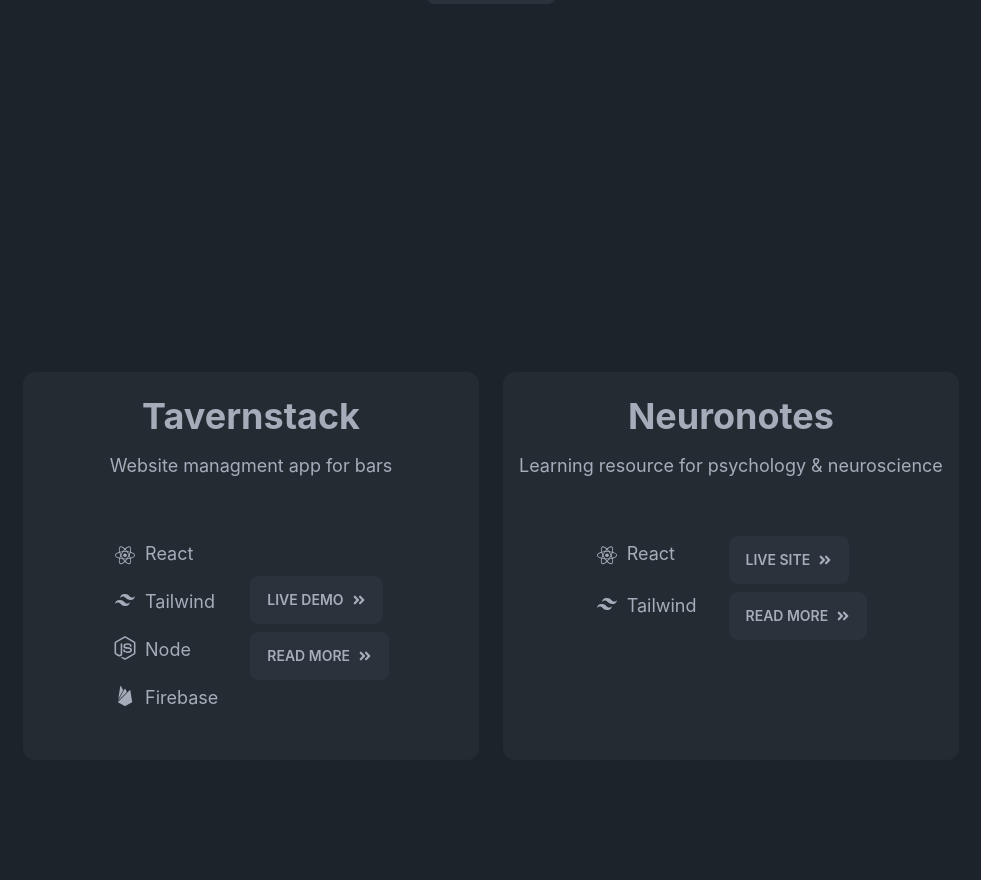
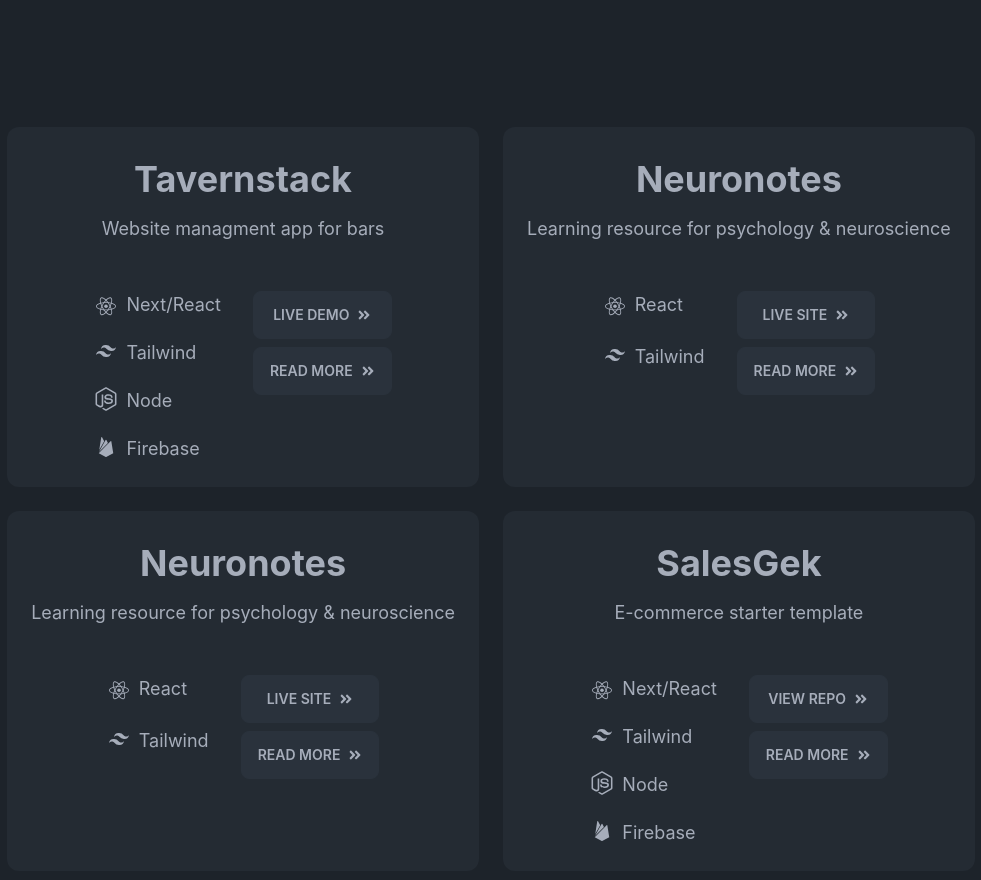
Before and after one commit to rotisserie-christian/worldofchristian, a React (Create React App) app: page / in a window 1280 px wide. Shown: the part 700-1580 px from the top of the page, without its empty margins (149-1130 px from the left). Before the commit the page ends 1508 px from the top, so only its background shows below. Built offline with nearby package versions, Linux system fonts and the light colour scheme.

Commit message:
new projects

```diff
--- a/src/components/Home.js
+++ b/src/components/Home.js
@@ -1,6 +1,6 @@
 import React, { useRef } from 'react';
 import { Link } from 'react-router-dom';
-import { FaAngleDoubleRight, FaAngleRight, FaGithub, FaLinkedin } from 'react-icons/fa';
+import { FaAngleDoubleRight, FaCheck, FaGithub, FaLinkedin } from 'react-icons/fa';
 import Nav from './Nav';
 import '@lottiefiles/lottie-player';
 import { FaAngleDoubleDown } from 'react-icons/fa';
@@ -70,29 +70,29 @@
             src="https://lottie.host/37cf5e61-b065-4216-aba4-59c520754b4d/ZnsvbDRGJ0.json"
             background="transparent"
             speed="1.5"
-            style={{ width: '300px', height: '300px' }}
+            style={{ width: '275px', height: '275px' }}
             loop
             autoplay
             ></lottie-player>
 
             <div className='flex flex-row'>
-              <FaAngleRight className='text-xl mr-1 mt-1' />
+              <FaCheck className='text-sm mr-2 mt-1' />
 
-              <p className='text-lg'
+              <p className='text-md'
               >Test-driven development - Jest</p>
             </div>
 
             <div className='flex flex-row mt-2'>
-              <FaAngleRight className='text-xl mr-1 mt-1' />
+              <FaCheck className='text-sm mr-2 mt-1' />
 
-              <p className='text-lg'
+              <p className='text-md'
               >Centralized state managment - Redux</p>
             </div>
 
             <div className='flex flex-row mt-2'>
-              <FaAngleRight className='text-xl mr-1 mt-1' />
+              <FaCheck className='text-sm mr-2 mt-1' />
 
-              <p className='text-lg'
+              <p className='text-md'
               >Continuous deployment - Git/Netlify</p>
             </div>
           </div>
@@ -109,13 +109,13 @@
       {/* projects */}
       <div>
         <div
-        className='flex item-center justify-center mt-40 mb-12'
+        className='flex item-center justify-center mb-12'
         ref={scrollRef}
         >
           <div
-          className='grid grid-cols-1 md:grid-cols-2 gap-6 mt-12 w-full max-w-5xl'>
+          className='grid grid-cols-1 md:grid-cols-2 gap-6 w-full max-w-5xl'>
             <div
-            className='bg-neutral-focus rounded-xl p-4'>
+            className='bg-neutral-focus rounded-xl p-6'>
               <div
               className='flex flex-col items-center justify-center'>
                 <h2 className='text-4xl font-bold mt-2'
@@ -125,15 +125,15 @@
                 >Website managment app for bars</p>
 
                 <div
-                className='flex flex-row mt-4 mb-8'>
+                className='flex flex-row mt-12'>
                   <div className='flex flex-row gap-8'>
                     <div
                     className='flex flex-col'>
                       <div className='flex flex-row'>
-                        <BiLogoReact className='text-2xl mt-12 mr-2'/>
+                        <BiLogoReact className='text-2xl mt-1 mr-2'/>
 
-                        <p className='text-lg font-base text-left mt-11'
-                        >React</p>
+                        <p className='text-lg font-base text-left'
+                        >Next/React</p>
                       </div>
 
                       <div className='flex flex-row'>
@@ -166,7 +166,7 @@
                         rel="noreferrer"
                         >
                           <button
-                          className='btn btn-neutral mt-20'
+                          className='btn w-full btn-neutral'
                           >live demo <FaAngleDoubleRight /></button>
                         </a>
 
@@ -182,7 +182,7 @@
             </div>
 
             <div
-            className='bg-neutral-focus rounded-xl p-4'>
+            className='bg-neutral-focus rounded-xl p-6'>
               <div
               className='flex flex-col items-center justify-center'>
                 <h2 className='text-4xl font-bold mt-2'
@@ -191,13 +191,12 @@
                 <p className='text-lg font-base text-center mt-4'
                 >Learning resource for psychology & neuroscience</p>
 
-                <div className='flex flex-row mt-4 mb-8 gap-8'>
-
+                <div className='flex flex-row mt-12 gap-8'>
                   <div className='flex-col'>
                     <div className='flex flex-row'>
-                      <BiLogoReact className='text-2xl mt-12 mr-2'/>
+                      <BiLogoReact className='text-2xl mt-1 mr-2'/>
 
-                      <p className='text-lg font-base text-left mt-11'
+                      <p className='text-lg font-base text-left'
                       >React</p>
                     </div>
 
@@ -217,7 +216,7 @@
                       rel="noreferrer"
                       >
                         <button
-                        className='btn btn-neutral mt-10'
+                        className='btn btn-neutral w-full'
                         >live site <FaAngleDoubleRight /></button>
                       </a>
 
@@ -228,7 +227,122 @@
                       </Link>
                   </div>
                 </div>
+              </div>
+            </div>
 
+            <div
+            className='bg-neutral-focus rounded-xl p-6'>
+              <div
+              className='flex flex-col items-center justify-center'>
+                <h2 className='text-4xl font-bold mt-2'
+                >Neuronotes</h2>
+
+                <p className='text-lg font-base text-center mt-4'
+                >Learning resource for psychology & neuroscience</p>
+
+                <div className='flex flex-row mt-12 gap-8'>
+                  <div className='flex-col'>
+                    <div className='flex flex-row'>
+                      <BiLogoReact className='text-2xl mt-1 mr-2'/>
+
+                      <p className='text-lg font-base text-left'
+                      >React</p>
+                    </div>
+
+                    <div className='flex flex-row'>
+                      <BiLogoTailwindCss className='text-2xl mt-6 mr-2'/>
+
+                      <p className='text-lg font-base text-left mt-6'
+                      >Tailwind</p>
+                    </div>
+                  </div>
+
+                  <div className='flex flex-col'>
+                    <a
+                      href='https://neuronotes.netlify.app'
+                      alt='link to neuronotes'
+                      target='_blank'
+                      rel="noreferrer"
+                      >
+                        <button
+                        className='btn btn-neutral w-full'
+                        >live site <FaAngleDoubleRight /></button>
+                      </a>
+
+                      <Link to='/neuronotes'>
+                        <button
+                        className='btn btn-neutral mt-2'
+                        >read more <FaAngleDoubleRight /></button>
+                      </Link>
+                  </div>
+                </div>
+              </div>
+            </div>
+
+            <div
+            className='bg-neutral-focus rounded-xl p-6'>
+              <div
+              className='flex flex-col items-center justify-center'>
+                <h2 className='text-4xl font-bold mt-2'
+                >SalesGek</h2>
+
+                <p className='text-lg font-base text-center mt-4'
+                >E-commerce starter template</p>
+
+                <div
+                className='flex flex-row mt-12'>
+                  <div className='flex flex-row gap-8'>
+                    <div
+                    className='flex flex-col'>
+                      <div className='flex flex-row'>
+                        <BiLogoReact className='text-2xl mt-1 mr-2'/>
+
+                        <p className='text-lg font-base text-left'
+                        >Next/React</p>
+                      </div>
+
+                      <div className='flex flex-row'>
+                        <BiLogoTailwindCss className='text-2xl mt-5 mr-2'/>
+
+                        <p className='text-lg font-base text-left mt-5'
+                        >Tailwind</p>
+                      </div>
+
+                      <div className='flex flex-row'>
+                        <FaNodeJs className='text-2xl mt-5 mr-2'/>
+
+                        <p className='text-lg font-base text-left mt-5'
+                        >Node</p>
+                      </div>
+
+                      <div className='flex flex-row'>
+                        <BiLogoFirebase className='text-2xl mt-5 mr-2'/>
+
+                        <p className='text-lg font-base text-left mt-5'
+                        >Firebase</p>
+                      </div>
+                    </div>
+
+                    <div className='flex flex-col'>
+                      <a
+                        href='https://demo.tavernstack.com'
+                        alt='link to demo'
+                        target='_blank'
+                        rel="noreferrer"
+                        >
+                          <button
+                          className='btn w-full btn-neutral'
+                          >view repo <FaAngleDoubleRight /></button>
+                        </a>
+
+                        <Link to='/tavernstack'>
+                          <button
+                          className='btn btn-neutral mt-2'
+                          >read more <FaAngleDoubleRight /></button>
+                        </Link>
+                    </div>
+                  </div>
+                </div>
               </div>
             </div>
 
```
